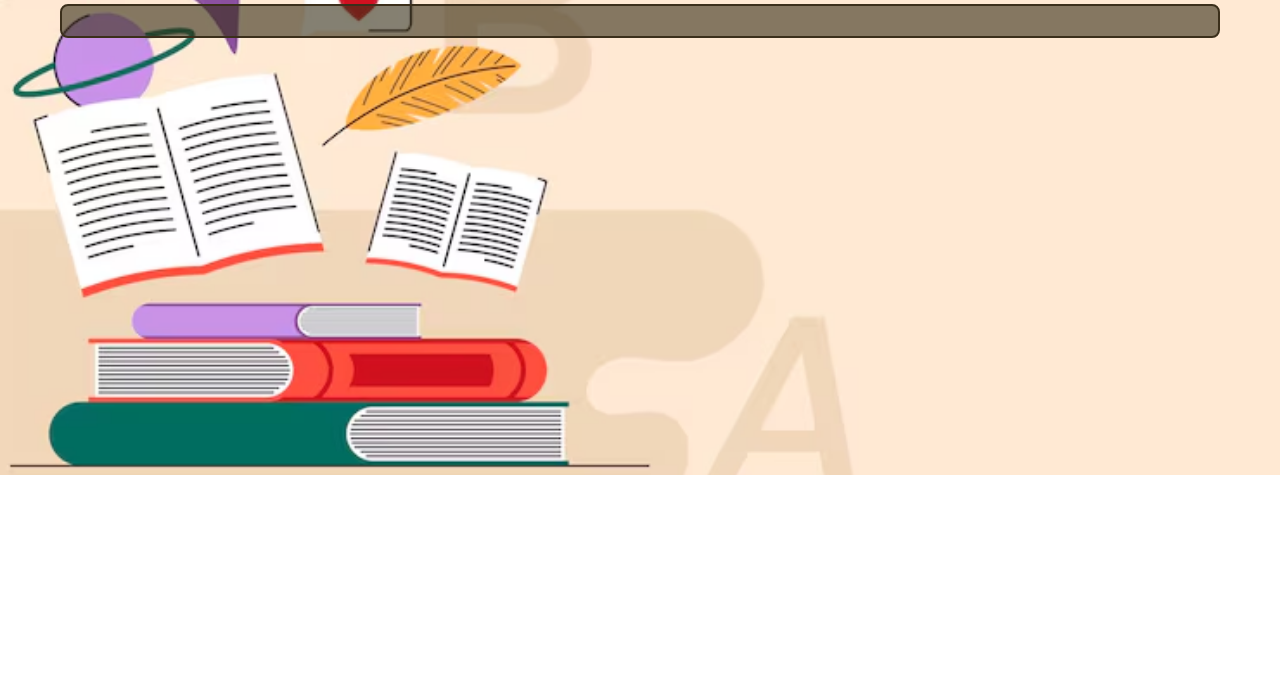
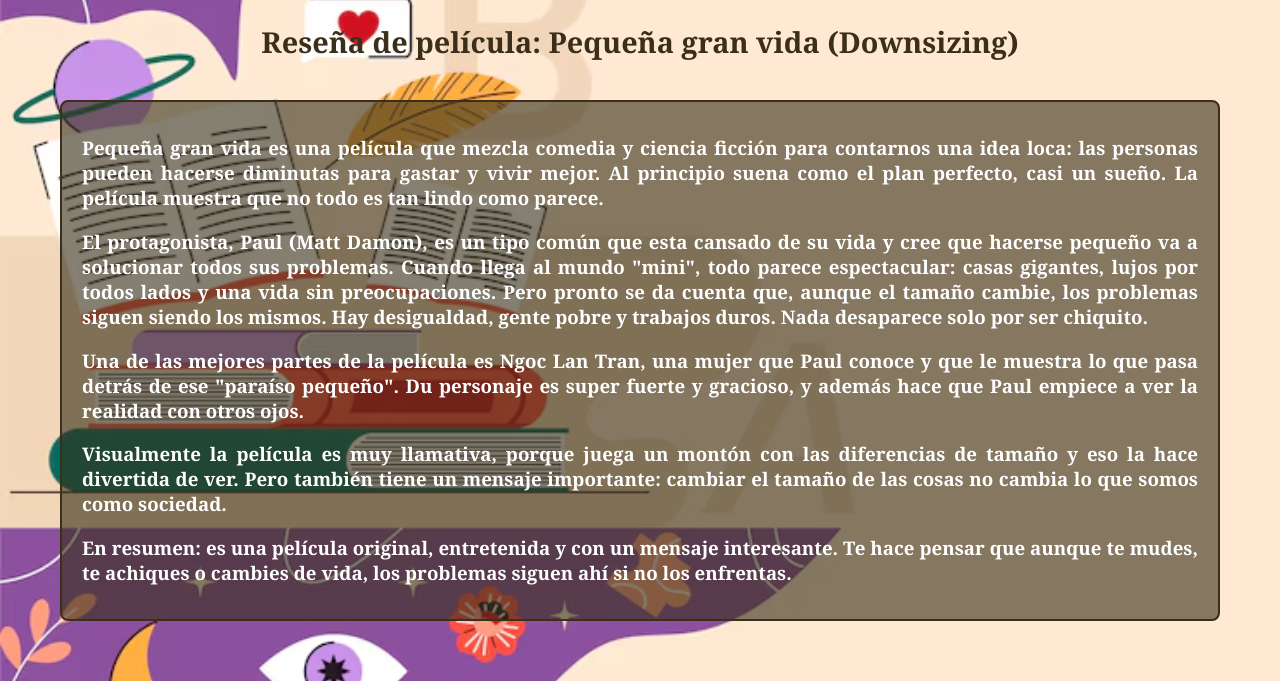
Before and after one commit to TGJ8/pagina-trabajo-final, a plain HTML site: page pagina-trabajo-final/cuento2/reseña-cinematografica.html in a window 1280 px wide. Shown: the part 325-1006 px from the top of the page. Before the commit the page ends 800 px from the top, so only its background shows below. Drawn offline with Linux system fonts and the light colour scheme.

Commit message:
Add movie review for 'Pequeña gran vida'
Added a review of the movie 'Pequeña gran vida' with insights on its themes and characters.

```diff
--- a/pagina-trabajo-final/cuento2/reseña-cinematografica.html
+++ b/pagina-trabajo-final/cuento2/reseña-cinematografica.html
@@ -81,11 +81,17 @@
         <h1>Reseña Cinematográfica - La medida de las cosas</h1>
     <div class="texto">
       <h2>Reseña cinematográfica</h2>
+        <h4>Reseña de película: Pequeña gran vida (Downsizing)</h4>
       <div class="contenedor-h3">
-
+          <h3>Pequeña gran vida es una película que mezcla comedia y ciencia ficción para contarnos una idea loca: las personas pueden hacerse diminutas para gastar y vivir mejor. Al principio suena como el plan perfecto, casi un sueño. La película muestra que no todo es tan lindo como parece.</h3>
+          <h3>El protagonista, Paul (Matt Damon), es un tipo común que esta cansado de su vida y cree que hacerse pequeño va a solucionar todos sus problemas. Cuando llega al mundo "mini", todo parece espectacular: casas gigantes, lujos por todos lados y una vida sin preocupaciones. Pero pronto se da cuenta que, aunque el tamaño cambie, los problemas siguen siendo los mismos. Hay desigualdad, gente pobre y trabajos duros. Nada desaparece solo por ser chiquito.</h3>
+          <h3>Una de las mejores partes de la película es Ngoc Lan Tran, una mujer que Paul conoce y que le muestra lo que pasa detrás de ese "paraíso pequeño". Du personaje es super fuerte y gracioso, y además hace que Paul empiece a ver la realidad con otros ojos.</h3>
+          <h3>Visualmente la película es muy llamativa, porque juega un montón con las diferencias de tamaño y eso la hace divertida de ver. Pero también tiene un mensaje importante: cambiar el tamaño de las cosas no cambia lo que somos como sociedad.</h3>
+          <h3>En resumen: es una película original, entretenida y con un mensaje interesante. Te hace pensar que aunque te mudes, te achiques o cambies de vida, los problemas siguen ahí si no los enfrentas.</h3>
       </div>
     </div>
     </main>
     <script src="../scripts/main.js"></script>
 </body>
+
 </html>
```
